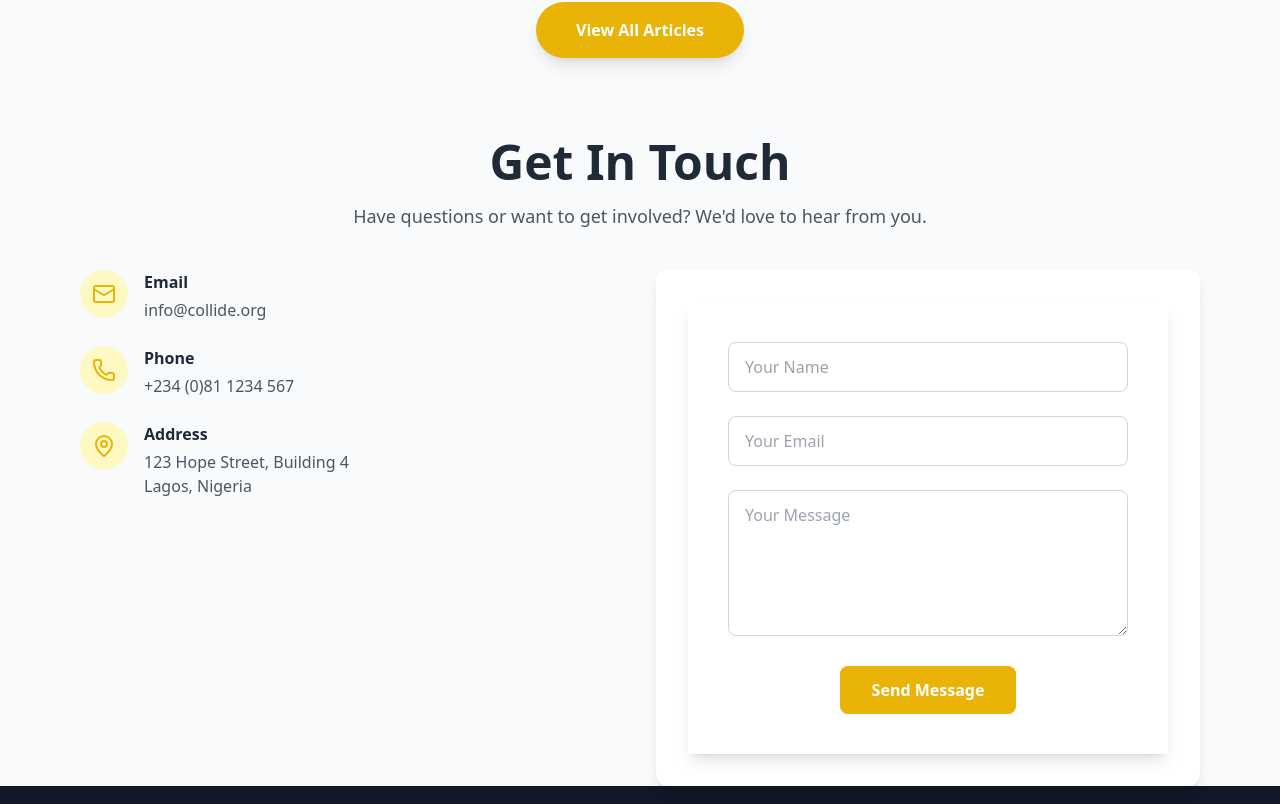
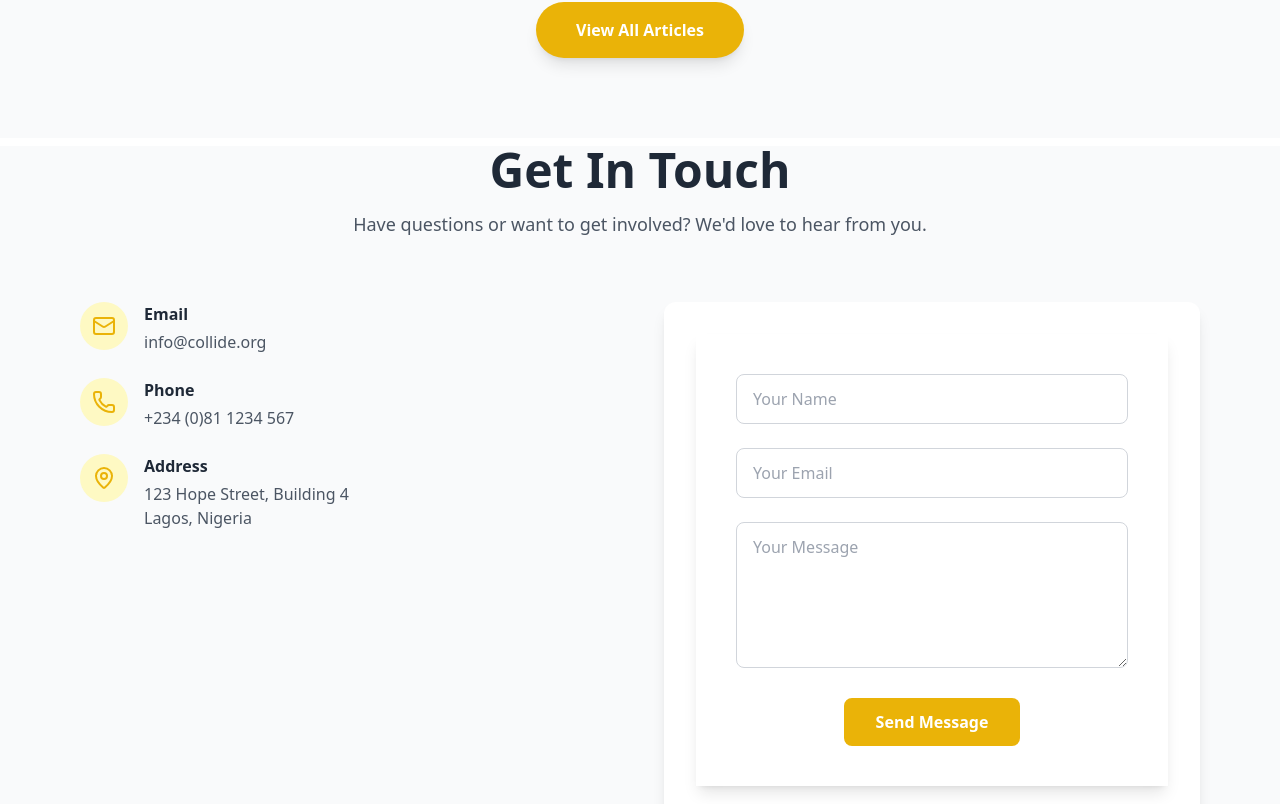
Before and after one commit to akindan01/collide.ngo, a React (Vite) app in the folder my-app/: page / in a window 1280 px wide. Shown: the part 5876-6680 px from the top of the page. Built offline with nearby package versions, Linux system fonts and the light colour scheme.

Commit message:
Adjust spacing in LandingPage component

```diff
--- a/my-app/src/pages/LandingPage.jsx
+++ b/my-app/src/pages/LandingPage.jsx
@@ -778,9 +778,9 @@ We work hand-in-hand with individuals and organizations who share our vision of
         </div>
       </section>
 
-      <section id="contact" className="py-8 md:py-0 bg-gray-50">
+      <section id="contact" className="py-8 md:py-0 bg-gray-50 mt-2">
         <div className="max-w-6xl mx-auto px-4">
-          <div className="text-center mb-10">
+          <div className="text-center mb-16">
             <h2 className="text-3xl md:text-5xl font-bold text-gray-800 mb-4">Get In Touch</h2>
             <p className="text-lg text-gray-600 max-w-2xl mx-auto">
               Have questions or want to get involved? We'd love to hear from you.
@@ -788,7 +788,7 @@ We work hand-in-hand with individuals and organizations who share our vision of
           </div>
 
           <div
-            className="grid md:grid-cols-2 gap-8">
+            className="grid md:grid-cols-2 gap-12">
             <motion.div
            variants={fadeInAnimation}
            transition={{ duration: 0.5, delay: 0.2 }} >
```
